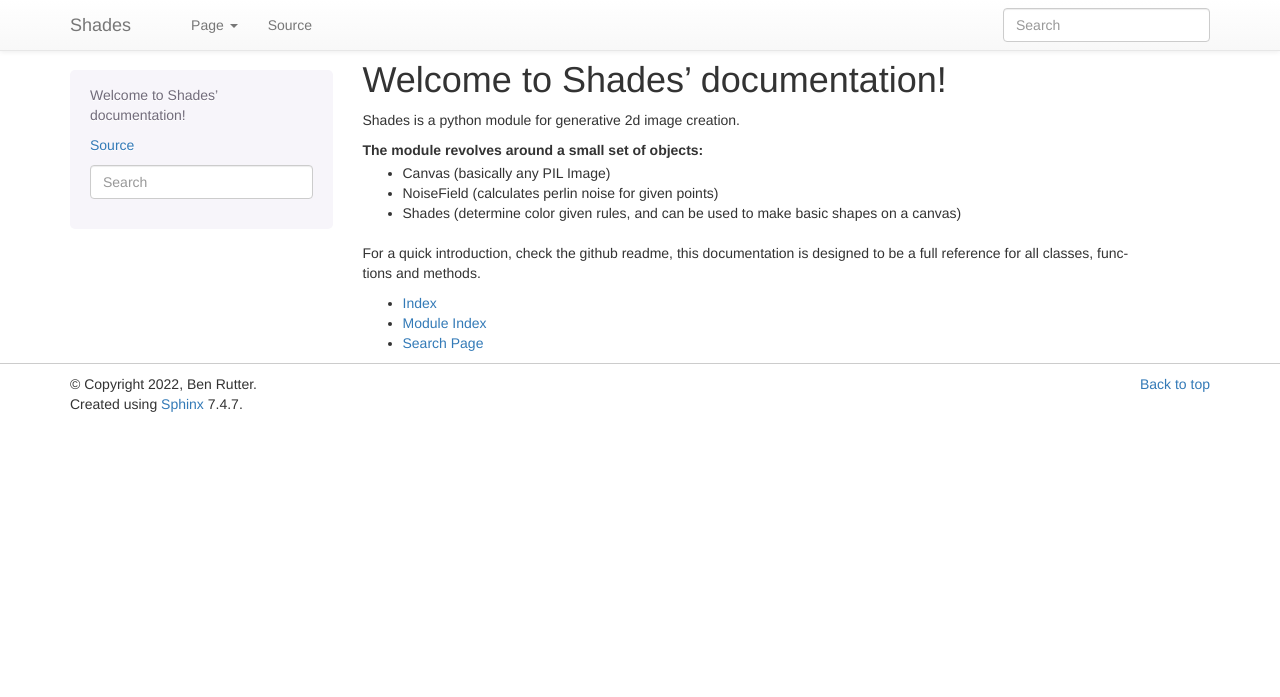
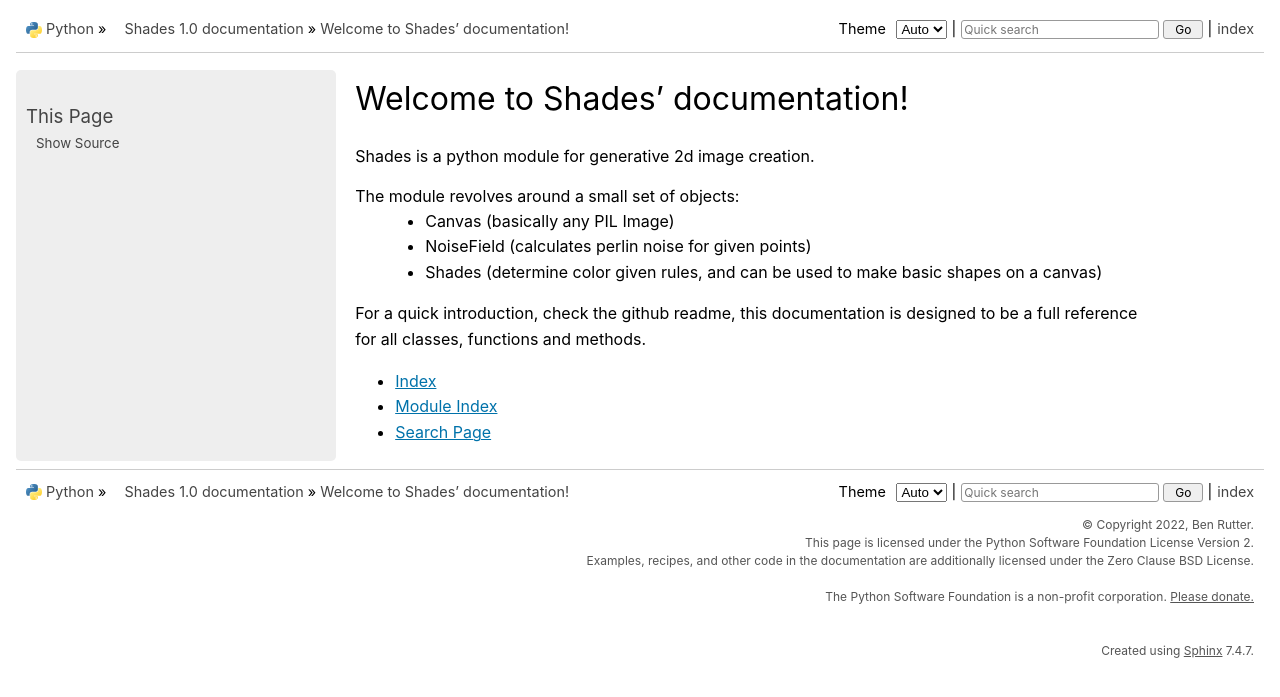
Before and after one commit to houseofleft/shades, a Sphinx documentation site: the page built from docs/index.rst, in a window 1280 px wide. Shown: the top 697 px of the page. Built offline with Sphinx 7.4.7, drawn with Linux system fonts in a browser that asks for light colours.

Commit message:
themeing changed for rtd

```diff
--- a/docs/conf.py
+++ b/docs/conf.py
@@ -30,7 +30,7 @@ release = '1.0'
 # Add any Sphinx extension module names here, as strings. They can be
 # extensions coming with Sphinx (named 'sphinx.ext.*') or your custom
 # ones.
-extensions = ['sphinx.ext.autodoc']
+extensions = ['sphinx.ext.autodoc', 'python_docs_theme']
 
 # Add any paths that contain templates here, relative to this directory.
 templates_path = ['_templates']
@@ -46,7 +46,7 @@ exclude_patterns = ['_build', 'Thumbs.db', '.DS_Store']
 # The theme to use for HTML and HTML Help pages.  See the documentation for
 # a list of builtin themes.
 #
-html_theme = 'bootstrap'
+html_theme = 'python_docs_theme'
 
 # Add any paths that contain custom static files (such as style sheets) here,
 # relative to this directory. They are copied after the builtin static files,
```
